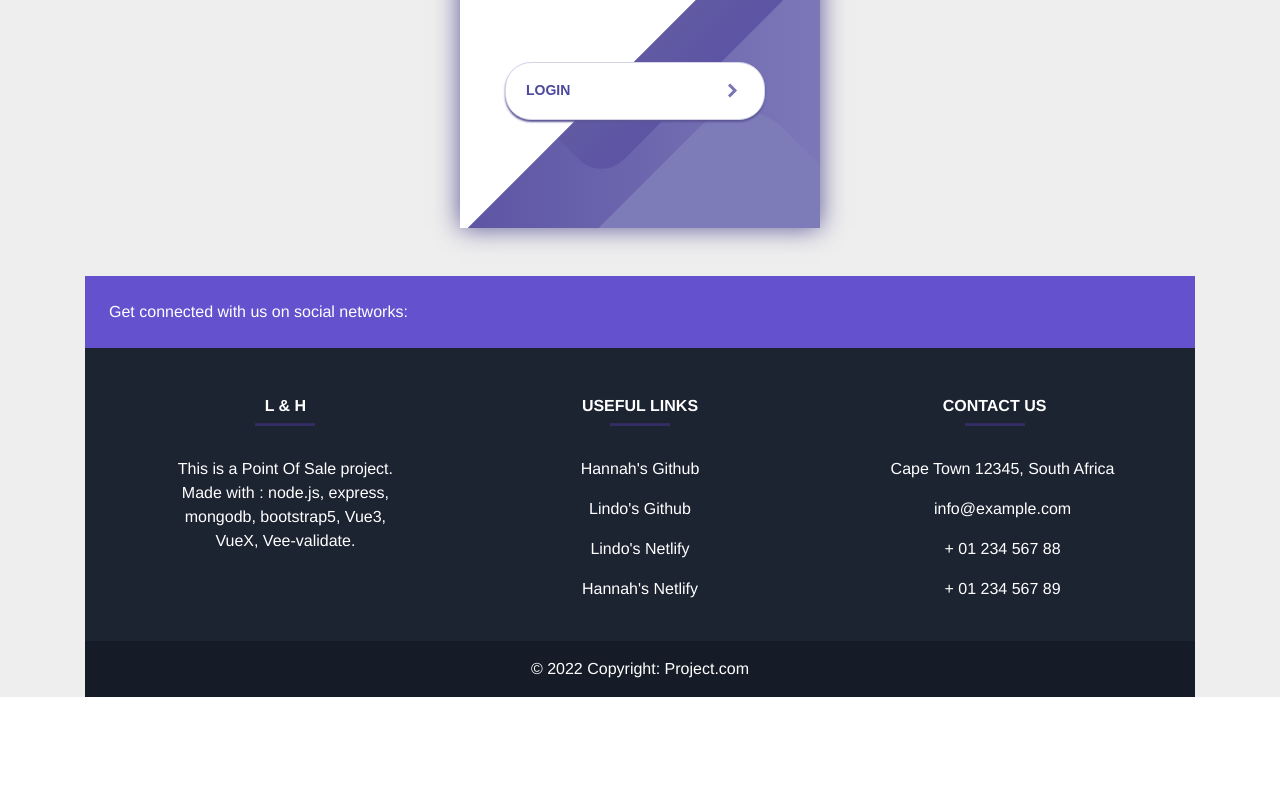
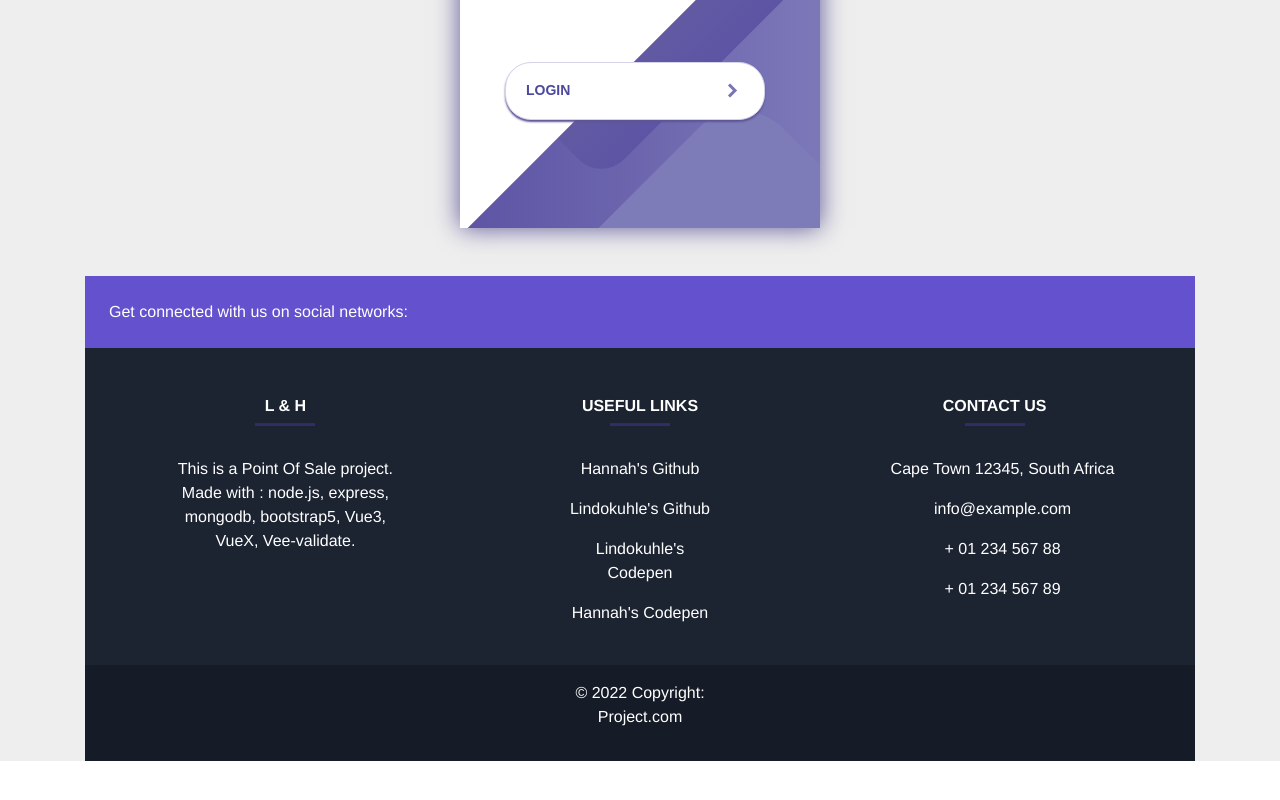
Before and after one commit to HannahDalwai/point-of-sale-project-team, a Vue app: page /login in a window 1280 px wide. Shown: the part 398-1198 px from the top of the page. Before the commit the page ends 1143 px from the top, so only its background shows below. Built offline with nearby package versions, Linux system fonts and the light colour scheme.

Commit message:
resizing footer

```diff
--- a/src/App.vue
+++ b/src/App.vue
@@ -29,16 +29,4 @@ export default {
 .error-feedback{
   color: rgb(161, 38, 38);
 }
-#nav {
-  padding: 30px;
-}
-
-#nav a {
-  font-weight: bold;
-  color: #1e1d1f;
-}
-
-#nav a.router-link-exact-active {
-  color: #42b983;
-}
 </style>
--- a/src/components/Footer.vue
+++ b/src/components/Footer.vue
@@ -1,8 +1,8 @@
 <template>
-  <div id="footer" class="container my-5">
+  <div  class="container my-5">
 
   <!-- Footer -->
-  <footer
+  <footer id="footer"
           class="text-center text-lg-start text-white"
           style="background-color: #1c2331"
           >
@@ -16,29 +16,6 @@
         <span>Get connected with us on social networks:</span>
       </div>
       <!-- Left -->
-
-      <!-- Right -->
-      <div>
-        <a href="" class="text-white me-4">
-          <i class="fab fa-facebook-f"></i>
-        </a>
-        <a href="" class="text-white me-4">
-          <i class="fab fa-twitter"></i>
-        </a>
-        <a href="" class="text-white me-4">
-          <i class="fab fa-google"></i>
-        </a>
-        <a href="" class="text-white me-4">
-          <i class="fab fa-instagram"></i>
-        </a>
-        <a href="" class="text-white me-4">
-          <i class="fab fa-linkedin"></i>
-        </a>
-        <a href="" class="text-white me-4">
-          <i class="fab fa-github"></i>
-        </a>
-      </div>
-      <!-- Right -->
     </section>
     <!-- Section: Social media -->
 
@@ -70,16 +47,16 @@
                 style="width: 60px; background-color: #7c4dff; height: 2px"
                 />
             <p>
-              <a target="_blank"  href="#!" class="text-white">Hannah's Github</a>
+              <a target="_blank"  href="https://github.com/HannahDalwai" class="text-white">Hannah's Github</a>
             </p>
             <p>
-              <a target="_blank"  href="#!" class="text-white">Lindo's Github</a>
+              <a target="_blank"  href="https://github.com/Innocent27" class="text-white">Lindokuhle's Github</a>
             </p>
             <p>
-              <a target="_blank"  href="#!" class="text-white">Lindo's Netlify</a>
+              <a target="_blank"  href="https://codepen.io/innocent27" class="text-white">Lindokuhle's Codepen</a>
             </p>
             <p>
-              <a  target="_blank" href="#!" class="text-white">Hannah's Netlify</a>
+              <a  target="_blank" href="https://codepen.io/HannahDalwai" class="text-white">Hannah's Codepen</a>
             </p>
           </div>
           <!-- Grid column -->
@@ -110,9 +87,7 @@
          style="background-color: rgba(0, 0, 0, 0.2)"
          >
       © 2022 Copyright:
-      <a class="text-white" href="https://mdbootstrap.com/"
-         >Project.com</a
-        >
+      <p class="text-white">Project.com</p>
     </div>
     <!-- Copyright -->
   </footer>
```
